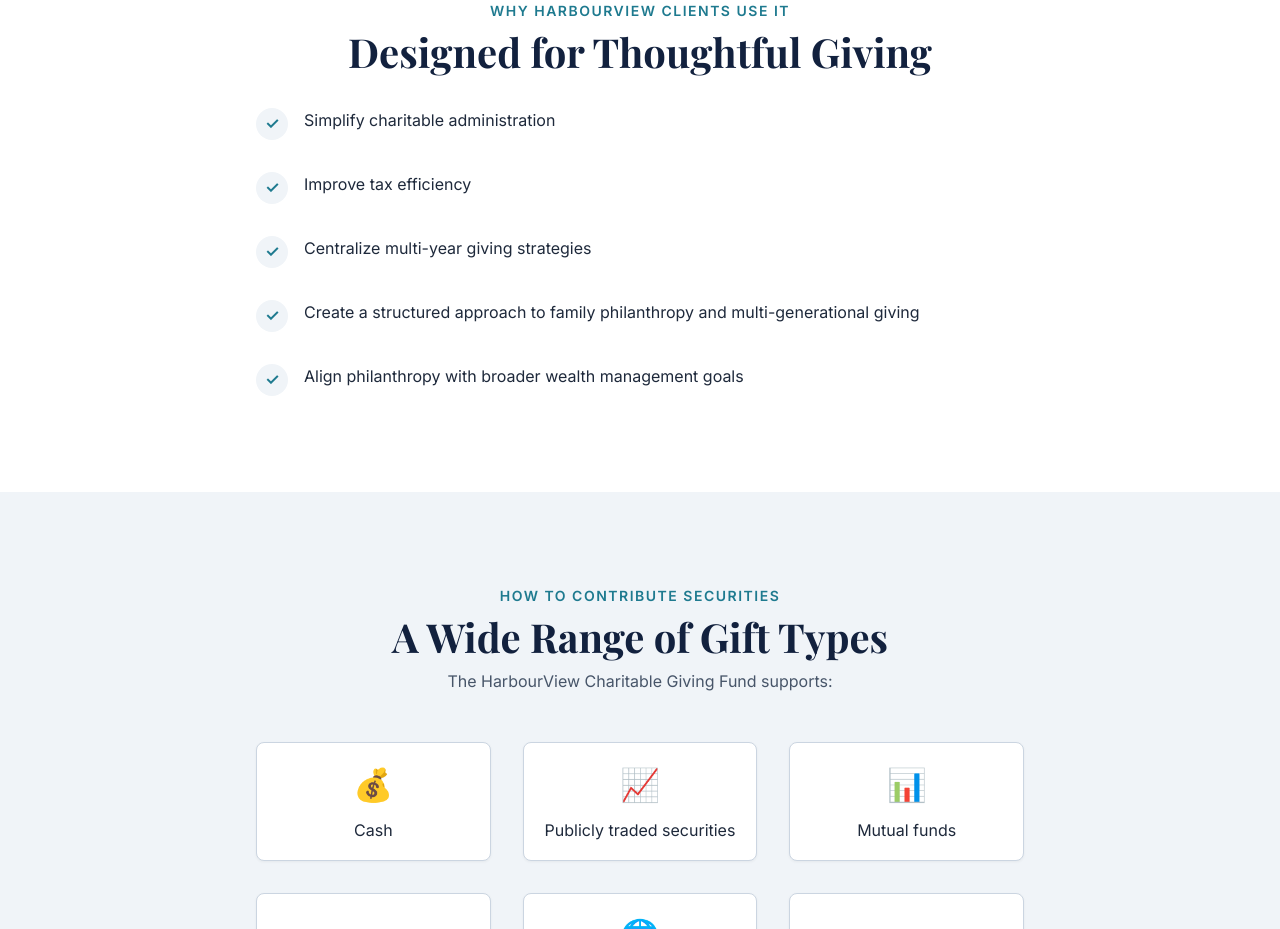
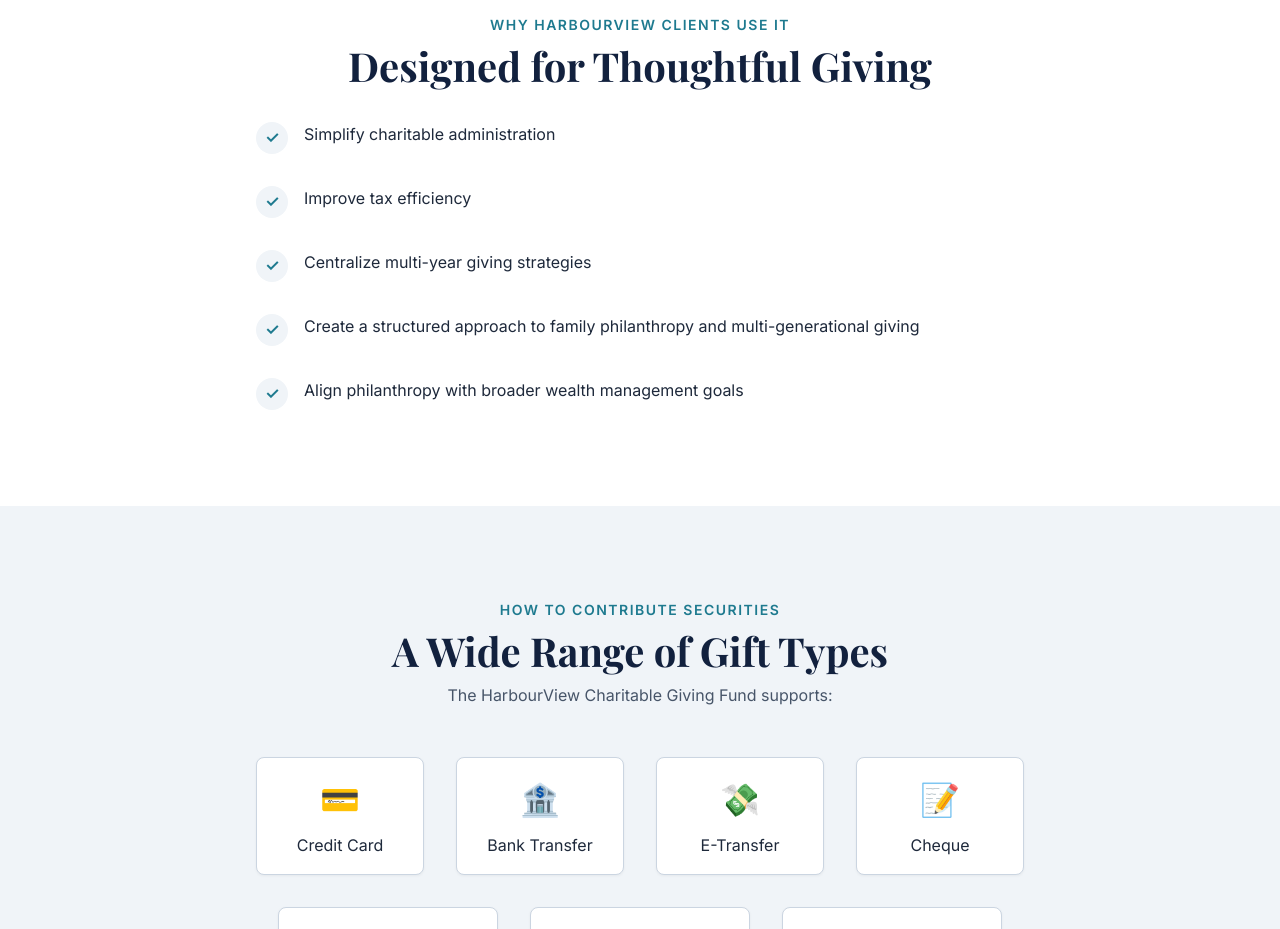
Before and after one commit to FlightPathMgmt/white-label-site, a plain HTML site: page index.html in a window 1280 px wide. Shown: the part 3190-4119 px from the top of the page. Drawn offline with nearby package versions, Linux system fonts and the light colour scheme; a web font is replaced by a local one.

Commit message:
update font sizes, gift types UI, and spacing

```diff
--- a/index.html
+++ b/index.html
@@ -94,11 +94,12 @@
                 <div class="benefits-content">
                     <h3 class="section-kicker">The HarbourView Charitable Giving Fund</h3>
                     <h2 class="section-title">A Donor-Advised Fund Designed for HarbourView Clients</h2>
-                    <p class="section-subtitle mb-md" style="margin-left: 0;">The HarbourView Charitable Giving Fund is
+                    <p class="mt-md mb-md">The HarbourView Charitable Giving Fund is
                         designed
                         to complement your broader wealth strategy and is supported by your HarbourView advisory team.
                     </p>
-                    <p class="mb-md">HarbourView has partnered with GiveWise Foundation Canada to offer the HarbourView
+                    <p class="mb-md">HarbourView has partnered with GiveWise
+                        Foundation Canada to offer the HarbourView
                         Charitable Giving Fund — a secure and streamlined donor-advised fund experience tailored
                         specifically for HarbourView Wealth clients.</p>
 
@@ -210,29 +211,32 @@
                 <p class="mb-sm text-center">The HarbourView Charitable Giving Fund supports:</p>
                 <div class="gift-types-grid mt-lg mb-lg">
                     <div class="gift-card">
-                        <div class="gift-icon">💰</div>
-                        <div class="benefit-text">Cash</div>
+                        <div class="gift-icon">💳</div>
+                        <div class="benefit-text">Credit Card</div>
+                    </div>
+                    <div class="gift-card">
+                        <div class="gift-icon">🏦</div>
+                        <div class="benefit-text">Bank Transfer</div>
+                    </div>
+                    <div class="gift-card">
+                        <div class="gift-icon">💸</div>
+                        <div class="benefit-text">E-Transfer</div>
+                    </div>
+                    <div class="gift-card">
+                        <div class="gift-icon">📝</div>
+                        <div class="benefit-text">Cheque</div>
+                    </div>
+                    <div class="gift-card">
+                        <div class="gift-icon">🔄</div>
+                        <div class="benefit-text">DAF Transfer</div>
                     </div>
                     <div class="gift-card">
                         <div class="gift-icon">📈</div>
-                        <div class="benefit-text">Publicly traded securities</div>
+                        <div class="benefit-text">Securities</div>
                     </div>
                     <div class="gift-card">
-                        <div class="gift-icon">📊</div>
-                        <div class="benefit-text">Mutual funds</div>
-                    </div>
-                    <div class="gift-card">
-                        <div class="gift-icon">🏢</div>
-                        <div class="benefit-text">Corporate assets</div>
-                    </div>
-                    <div class="gift-card">
-                        <div class="gift-icon">🌐</div>
-                        <div class="benefit-text" style="font-size: 0.9rem;">Other non-cash or complex
-                            gifts<br><small>(cryptocurrency)</small></div>
-                    </div>
-                    <div class="gift-card">
-                        <div class="gift-icon">📝</div>
-                        <div class="benefit-text">Estate Giving / Planning</div>
+                        <div class="gift-icon">💎</div>
+                        <div class="benefit-text">Other Assets</div>
                     </div>
                 </div>
                 <p class="mt-md text-center" style="font-weight: 500; color: var(--primary-blue);">This flexibility
@@ -250,7 +254,7 @@
             <a href="https://givewise.ca" target="_blank" rel="noopener noreferrer">
                 <img src="givewise-logo.svg" alt="GiveWise Foundation Canada" class="trusted-logo">
             </a>
-            <p class="section-subtitle mx-auto" style="max-width: 800px;">
+            <p class="mx-auto" style="max-width: 800px; margin-bottom: 2rem;">
                 The HarbourView Charitable Giving Fund is administered in partnership with GiveWise Foundation Canada, a
                 registered Canadian foundation specializing in digital donor-advised funds.<br>
                 <small style="color: var(--text-muted);">(Charity Registration No: 701032526 RR0001)</small>
--- a/styles.css
+++ b/styles.css
@@ -504,12 +504,15 @@
 }
 
 .gift-types-grid {
-    display: grid;
-    grid-template-columns: repeat(3, 1fr);
+    display: flex;
+    flex-wrap: wrap;
+    justify-content: center;
     gap: var(--spacing-md);
 }
 
 .gift-card {
+    flex: 1 1 140px;
+    max-width: 220px;
     background-color: var(--white);
     padding: var(--spacing-sm);
     border-radius: var(--border-radius-md);
```
